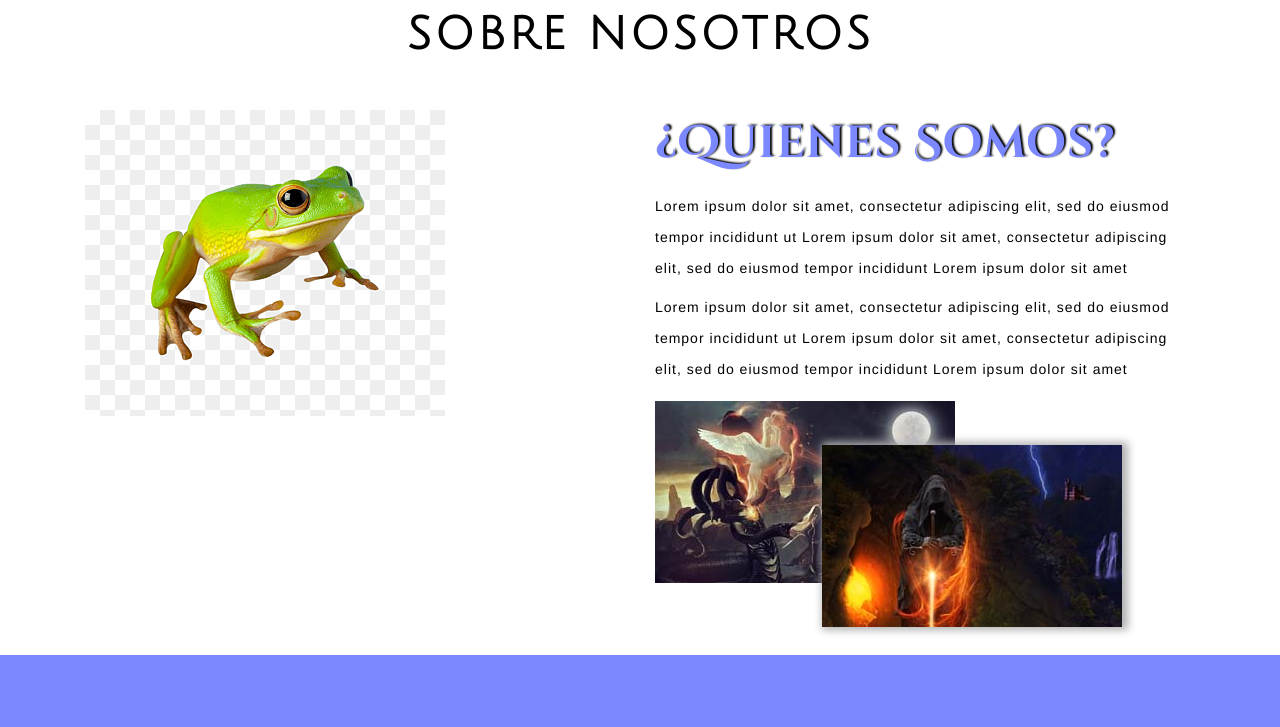
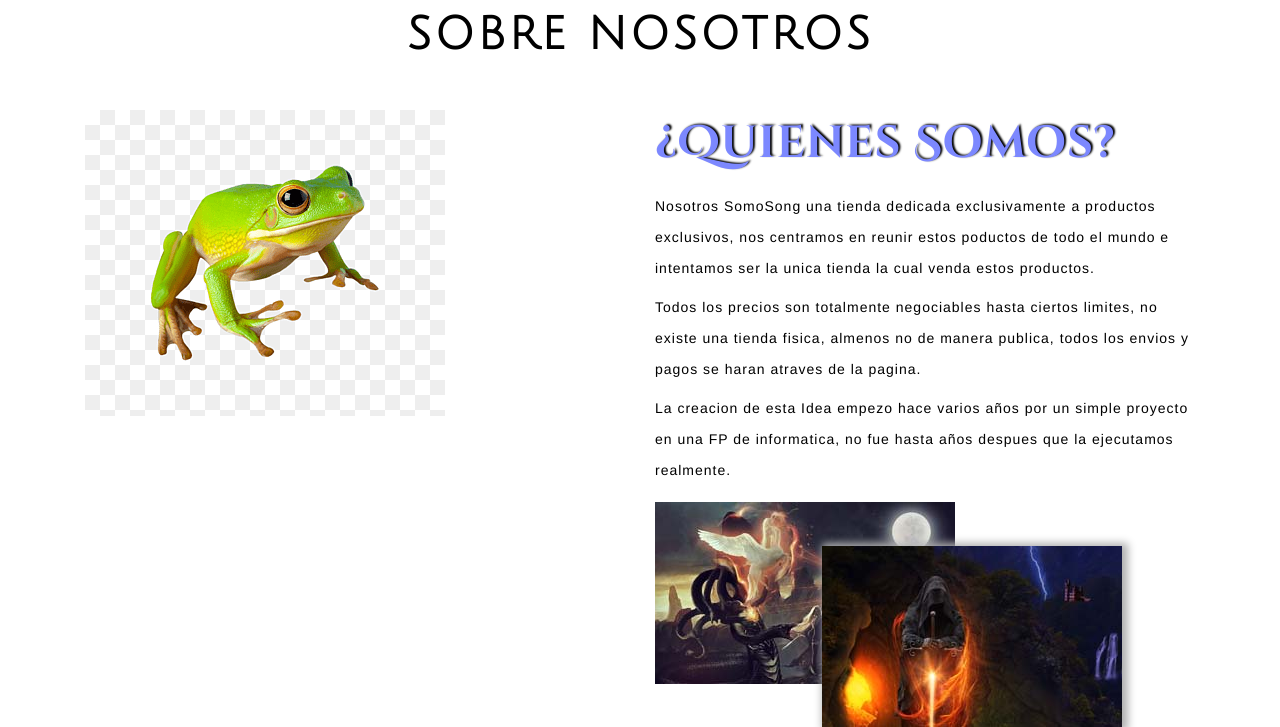
Before and after one commit to Somosong/store, a PHP site: page /about.php in a window 1280 px wide. Shown: the part 343-1070 px from the top of the page. Run offline with PHP 8.4, Linux system fonts and the light colour scheme.

Commit message:
Demasiados commits....

```diff
--- a/about.php
+++ b/about.php
@@ -59,13 +59,14 @@
                      </h2>
                   </div>
                   <div class="info-sub-w3">
-                     <p>Lorem ipsum dolor sit amet, consectetur adipiscing elit, sed do eiusmod tempor incididunt ut
-                        Lorem ipsum dolor sit amet, consectetur adipiscing elit, sed do eiusmod tempor incididunt
-                        Lorem ipsum dolor sit amet
+                     <p>Nosotros SomoSong una tienda dedicada exclusivamente a productos exclusivos, nos centramos en reunir estos poductos de todo
+                        el mundo e intentamos ser la unica tienda la cual venda estos productos.
                      </p>
-                     <p class="pt-2">Lorem ipsum dolor sit amet, consectetur adipiscing elit, sed do eiusmod tempor incididunt ut
-                        Lorem ipsum dolor sit amet, consectetur adipiscing elit, sed do eiusmod tempor incididunt
-                        Lorem ipsum dolor sit amet
+                     <p class="pt-2">Todos los precios son totalmente negociables hasta ciertos limites, no existe una tienda fisica,
+                         almenos no de manera publica, todos los envios y pagos se haran atraves de la pagina.
+                     </p>
+                     <p class="pt-2">La creacion de esta Idea empezo hace varios años por un simple proyecto en una FP de informatica,
+                        no fue hasta años despues que la ejecutamos realmente.
                      </p>
                   </div>
                   <div class="abut-fst-img pt-3">
--- a/contact.php
+++ b/contact.php
@@ -65,7 +65,7 @@
                   }
                   ?>
                   <div class="contact-form">
-                     <form action="thanks.php" method="post">
+                     <form action="save.php" method="post">
                         <div class="row agile-wls-contact-mid mb-sm-3 mb-2">
                            <div class="col-lg-4 col-md-4 form-group contact-forms">
                               <input type="text" class="form-control" placeholder="Nombre" required value="<?php echo $name; ?>">
@@ -84,7 +84,7 @@
                      </form>
                      <?php
                      if($filled==true) {
-                        header("Location: thanks.php");
+                        header("Location: save.php");
                      }
                      ?>
                   </div>
--- a/save.php
+++ b/save.php
@@ -38,5 +38,7 @@
 
     // Close connection
     mysqli_close($conn);
+
+    header("Location: thanks.php")
     ?>
 </body>
```
